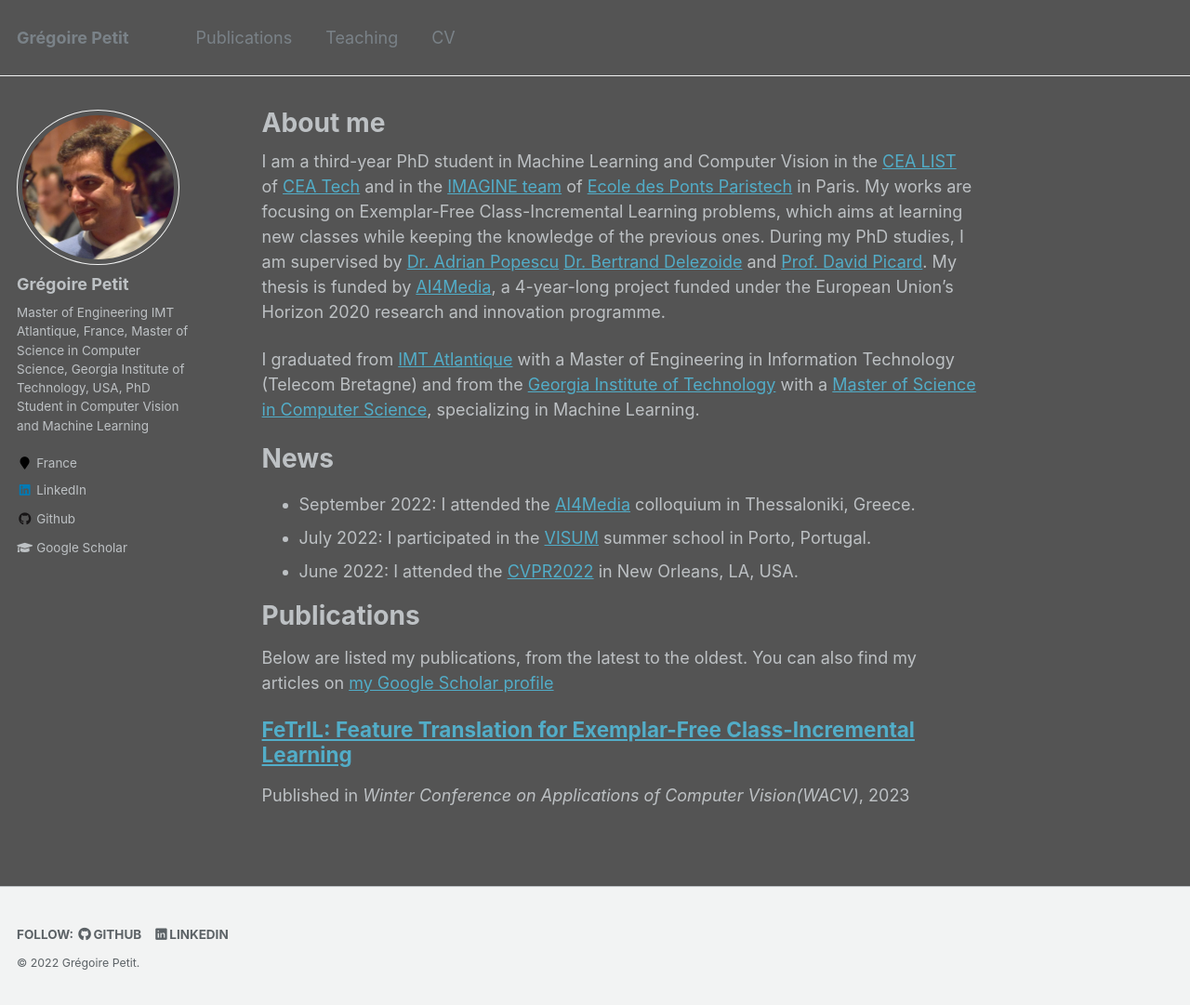
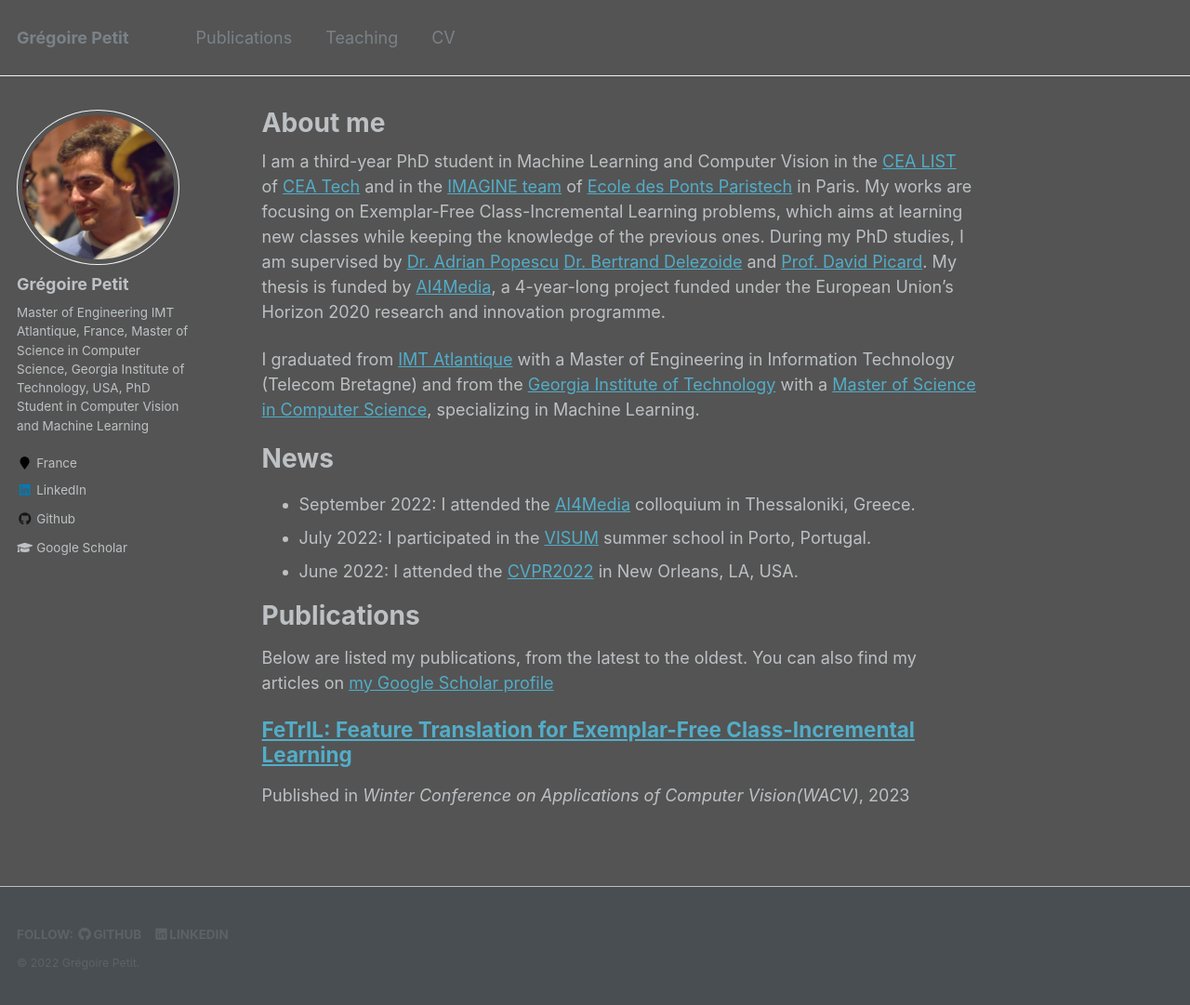
Before and after one commit to GregoirePetit/gregoirepetit.github.io, a Jekyll site: the page built from _pages/about.md, in a window 1280 px wide and 1081 px high. Shown: the whole window at 93% size. Built offline with Jekyll 4.4.1, drawn with Linux system fonts in a browser that asks for light colours.

Commit message:
update footer

```diff
--- a/_sass/_footer.scss
+++ b/_sass/_footer.scss
@@ -20,7 +20,7 @@
           animation: intro 0.3s both;
   -webkit-animation-delay: 0.45s;
           animation-delay: 0.45s;
-  background-color: $lighter-gray;
+  background-color: $dark-gray;
   border-top: 1px solid $light-gray;
 
   footer {
```
